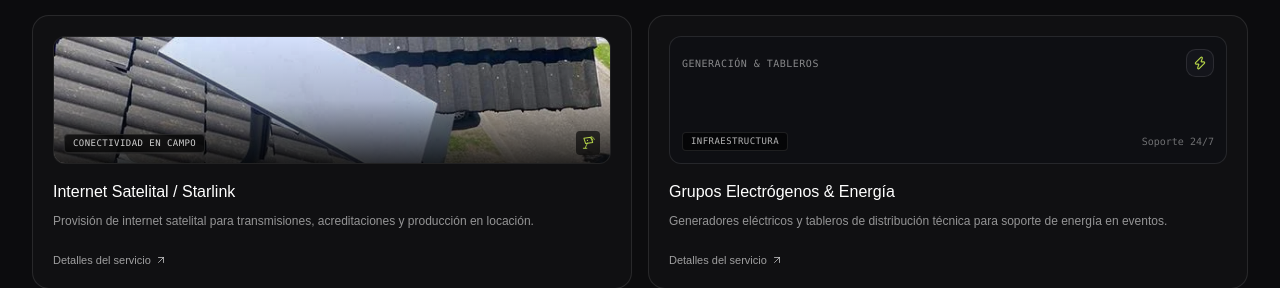
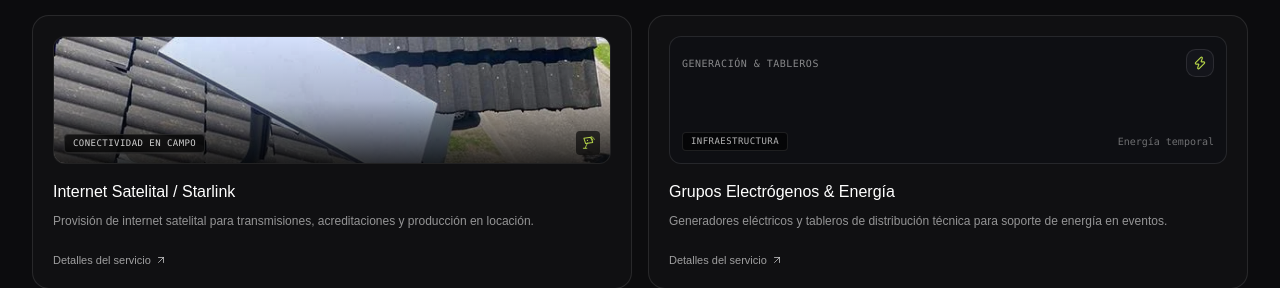
Before and after one commit to jochurru/Centro-Rental, a Next.js app: page / in a window 1280 px wide. Shown: the part 2425-2713 px from the top of the page. Built offline with nearby package versions, Linux system fonts and the light colour scheme.

Commit message:
fix(content): remove unverified 24-7 service claim

```diff
--- a/components/sections/special-services-preview.tsx
+++ b/components/sections/special-services-preview.tsx
@@ -131,7 +131,7 @@ export function SpecialServicesPreview() {
                       <span className="rounded bg-black/60 px-2 py-0.5 text-[9px] font-mono uppercase tracking-wider text-white/70 backdrop-blur-sm border border-white/10">
                         Infraestructura
                       </span>
-                      <span className="text-[10px] text-white/40 font-mono">Soporte 24/7</span>
+                      <span className="text-[10px] text-white/40 font-mono">Energía temporal</span>
                     </div>
                   </div>
                 )}
```
